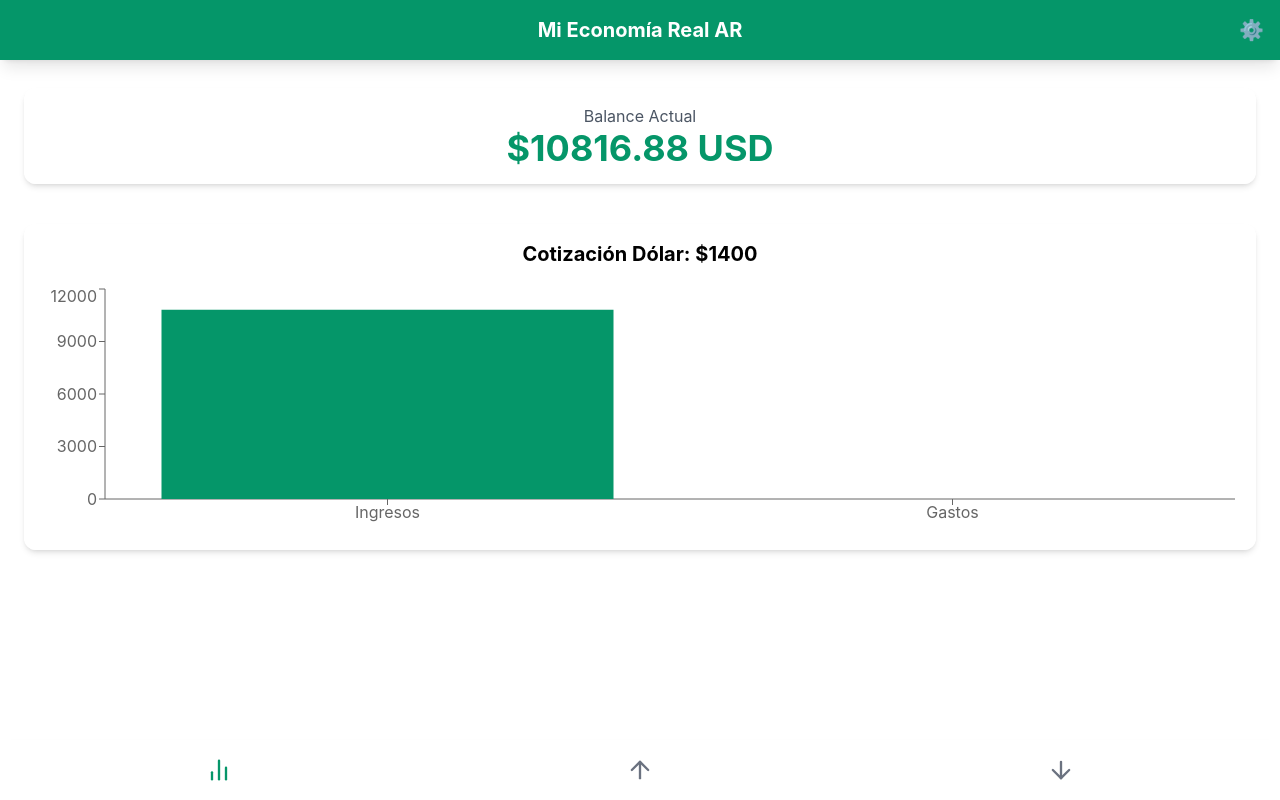
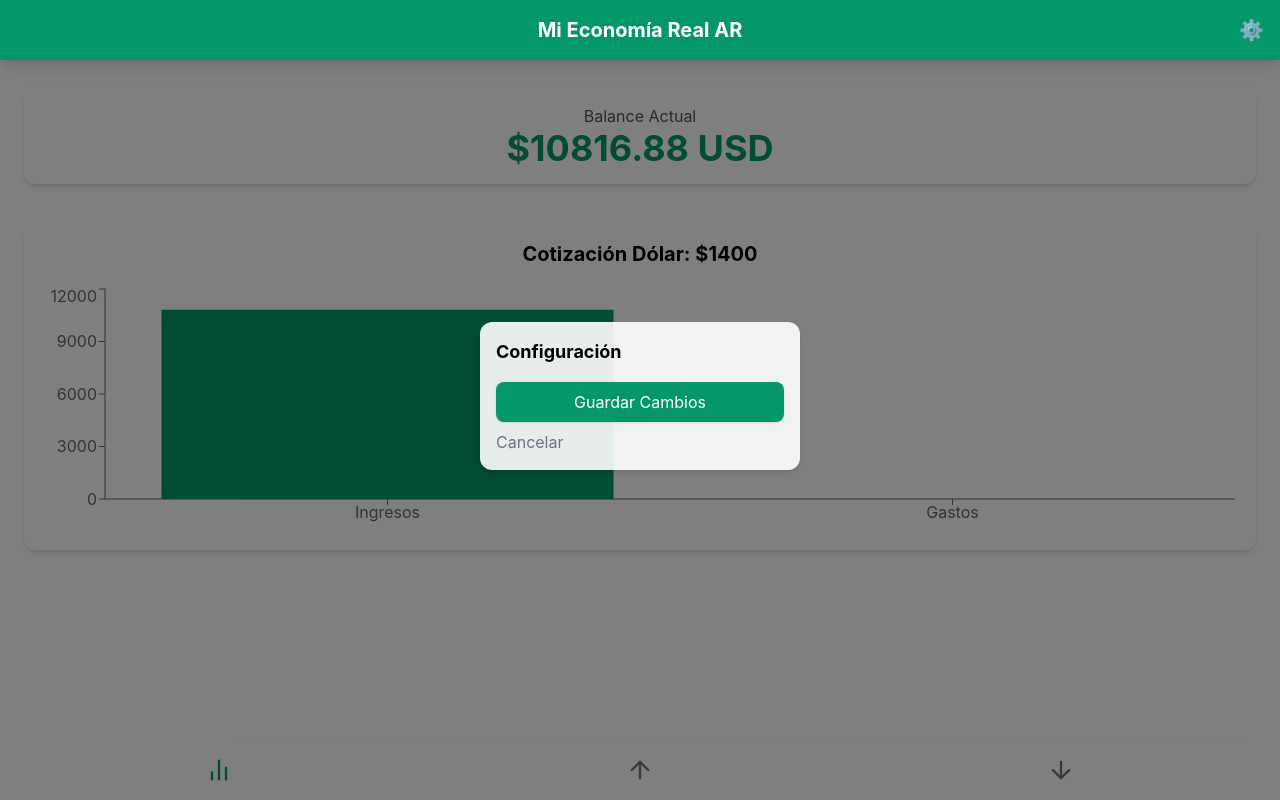
Before and after one commit to frenciaj/mi-economia-real-ar, a React (Vite) app: page / in a window 1280 px wide. Both pictures are taken after a click on the button "⚙️". Built offline with nearby package versions, Linux system fonts and the light colour scheme.

Commit message:
Update SettingsModal.jsx

```diff
--- a/src/components/SettingsModal.jsx
+++ b/src/components/SettingsModal.jsx
@@ -1,27 +1,25 @@
-import { useStore } from '../App'
-import toast from 'react-hot-toast'
+import { useStore } from '../App';
 
-export function SettingsModal({ isOpen, onClose }) {
-  const { config, updateConfig } = useStore()
-
-  if (!isOpen) return null
-
+const SettingsModal = ({ onClose }) => {
+  const { config, updateConfig } = useStore();
   const handleSave = () => {
-    const cotiz = parseFloat(prompt('Cotización del dólar', config.cotizDolar) || config.cotizDolar)
-    const infl = parseFloat(prompt('Inflación mensual %', config.inflacionDefault) || config.inflacionDefault)
-    updateConfig('cotizDolar', cotiz)
-    updateConfig('inflacionDefault', infl)
-    toast.success('Configuración guardada')
-    onClose()
-  }
+    const newCotiz = parseFloat(prompt('Cotización Dólar', config.cotizDolar));
+    const newInfl = parseFloat(prompt('Inflación Mensual %', config.inflacionDefault));
+    updateConfig('cotizDolar', newCotiz);
+    updateConfig('inflacionDefault', newInfl);
+    toast.success('Configuración actualizada – totales recalculados!');
+    onClose();
+  };
 
   return (
-    <div className="fixed inset-0 bg-black/50 flex items-center justify-center z-50" onClick={onClose}>
-      <div className="card max-w-sm w-full mx-4" onClick={e => e.stopPropagation()}>
-        <h2 className="text-2xl font-bold mb-6 text-center">Configuración</h2>
-        <button onClick={handleSave} className="btn w-full">Actualizar Cotización e Inflación</button>
-        <button onClick={onClose} className="mt-4 text-gray-500">Cerrar</button>
+    <div className="fixed inset-0 bg-black/50 flex items-center justify-center">
+      <div className="card w-80">
+        <h3 className="text-lg font-bold mb-4">Configuración</h3>
+        <button onClick={handleSave} className="btn w-full">Guardar Cambios</button>
+        <button onClick={onClose} className="mt-2 text-gray-500">Cancelar</button>
       </div>
     </div>
-  )
-}
+  );
+};
+
+export { SettingsModal };
```
